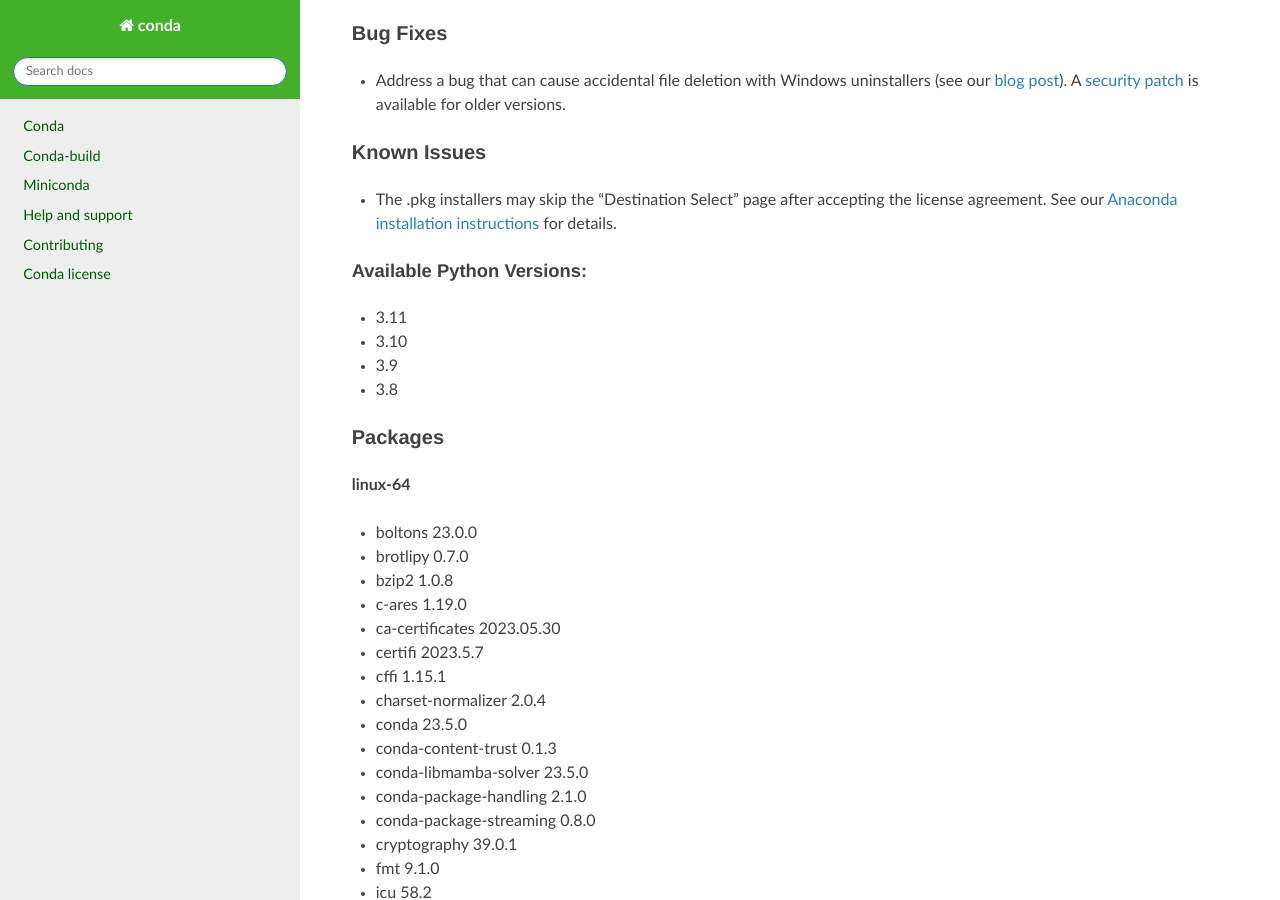
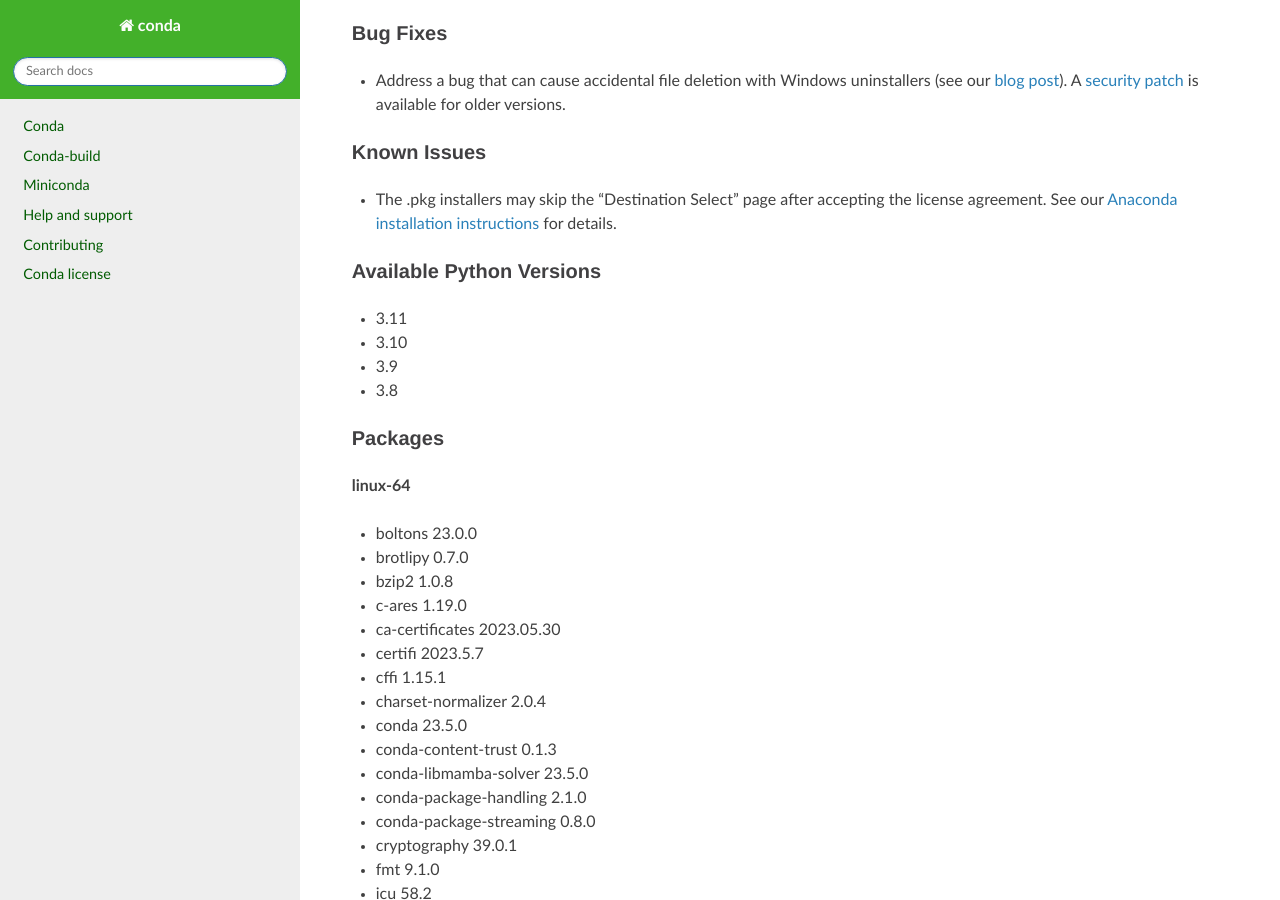
Before and after one commit to conda/conda-docs, a Sphinx documentation site: the page built from docs/source/miniconda_release_notes.rst, in a window 1280 px wide and 900 px high, scrolled down 328 px. Built offline with Sphinx 7.4.7 and the Read the Docs theme 2.0.0, drawn with Linux system fonts in a browser that asks for light colours.

```diff
--- a/docs/source/miniconda_release_notes.rst
+++ b/docs/source/miniconda_release_notes.rst
@@ -25,8 +25,8 @@ Known Issues
 * The .pkg installers may skip the "Destination Select" page after accepting the license agreement. See our `Anaconda installation instructions <https://docs.anaconda.com/free/anaconda/install/mac-os/>`_ for details.
 
 
-Available Python Versions:
-~~~~~~~~~~~~~~~~~~~~~~~~~~
+Available Python Versions
+--------------------------
 
 * 3.11
 * 3.10
```
